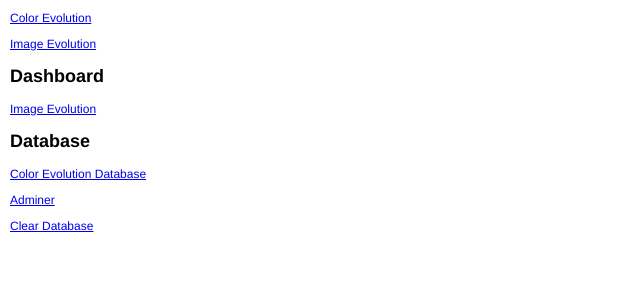
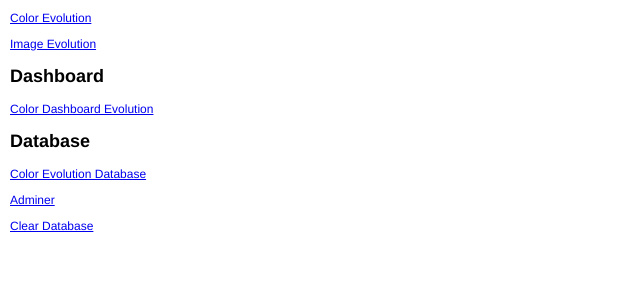
Before and after one commit to hashbangcode/Webolution-Demo, a PHP site: the page made by templates/index.twig in a window 1280 px wide. Shown: the part 248-548 px from the top of the page, without its empty margins (0-640 px from the left). Run offline with PHP 8.4, Linux system fonts and the light colour scheme; the template is opened without the code that fills it, so the values that code supplies are empty; some libraries are stand-ins or nearby versions.

Commit message:
Tidying up the templates a little. Noticed a couple of spelling errors. The CSS file was lost when paths were in use.

```diff
--- a/templates/dashboard.twig
+++ b/templates/dashboard.twig
@@ -4,7 +4,7 @@
         <meta charset="utf-8"/>
         {{ meta|raw }}
         <title>Webolution</title>
-        <link href="css/styles.css" rel="stylesheet" type="text/css">
+        <link href="/css/styles.css" rel="stylesheet" type="text/css">
         <style>
             #current-generation {
                 border-color: lightgray;
--- a/templates/demos.twig
+++ b/templates/demos.twig
@@ -4,7 +4,7 @@
         <meta charset="utf-8"/>
         {{ meta|raw }}
         <title>Webolution</title>
-        <link href="css/styles.css" rel="stylesheet" type="text/css">
+        <link href="/css/styles.css" rel="stylesheet" type="text/css">
         <style>
             {{ styles }}
         </style>
--- a/templates/index.twig
+++ b/templates/index.twig
@@ -3,7 +3,7 @@
     <head>
         <meta charset="utf-8"/>
         <title>Webolution</title>
-        <link href="css/styles.css" rel="stylesheet" type="text/css">
+        <link href="/css/styles.css" rel="stylesheet" type="text/css">
     </head>
     <body>
         <h1>Webolution</h1>
@@ -14,7 +14,7 @@
         <p><a href="/image_evolution">Image Evolution</a></p>
 
         <h2>Dashboard</h2>
-        <p><a href="/color_dashboard_evolution">Image Evolution</a></p>
+        <p><a href="/color_dashboard_evolution">Color Dashboard Evolution</a></p>
 
         <h2>Database</h2>
         <p><a href="/color_evolution_database">Color Evolution Database</a></p>
```
